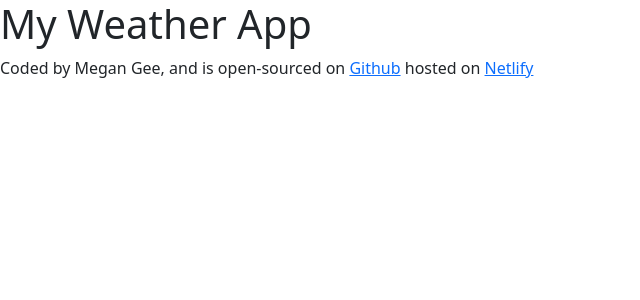
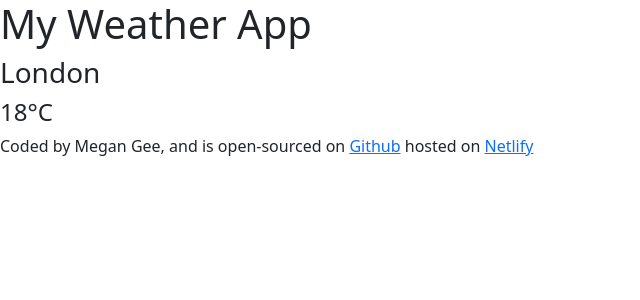
Before and after one commit to MegNia2/weather-app-v3, a React (Create React App) app: page / in a window 1280 px wide. Shown: the top 300 px of the page, without its empty margins (0-640 px from the left). Built offline with nearby package versions, Linux system fonts and the light colour scheme.

Commit message:
Created Weather function

```diff
--- a/src/App.js
+++ b/src/App.js
@@ -1,7 +1,10 @@
+import Weather from "./Weather";
+
 export default function App() {
   return (
     <div>
       <h1>My Weather App</h1>
+      <Weather />
       <p>
         Coded by Megan Gee, and is open-sourced on{" "}
         <a
--- /dev/null
+++ b/src/Weather.js
@@ -0,0 +1,12 @@
+import React from "react";
+
+export default function Weather() {
+  return (
+    <div>
+      <h3>London</h3>
+      <div className="row" className="col-3">
+        <h4>18°C</h4>
+      </div>
+    </div>
+  );
+}
```
